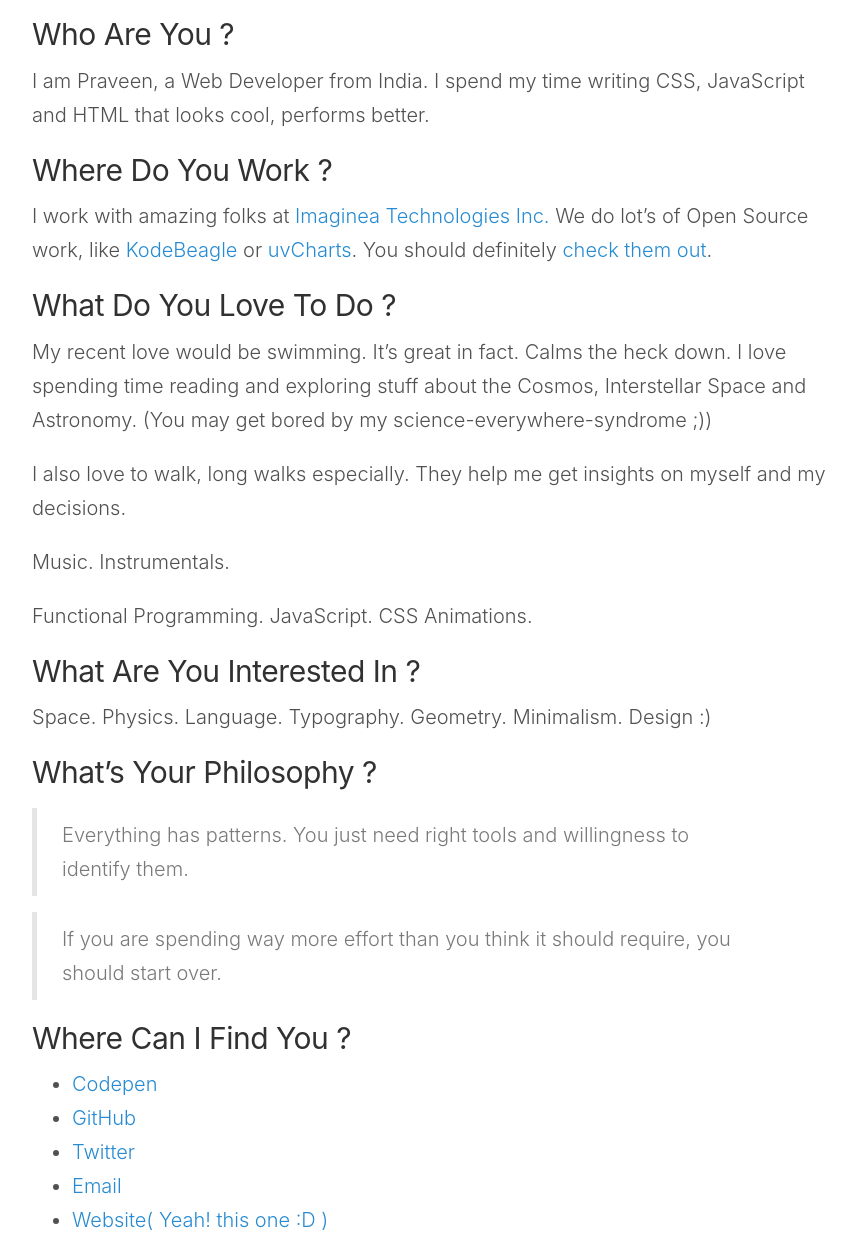
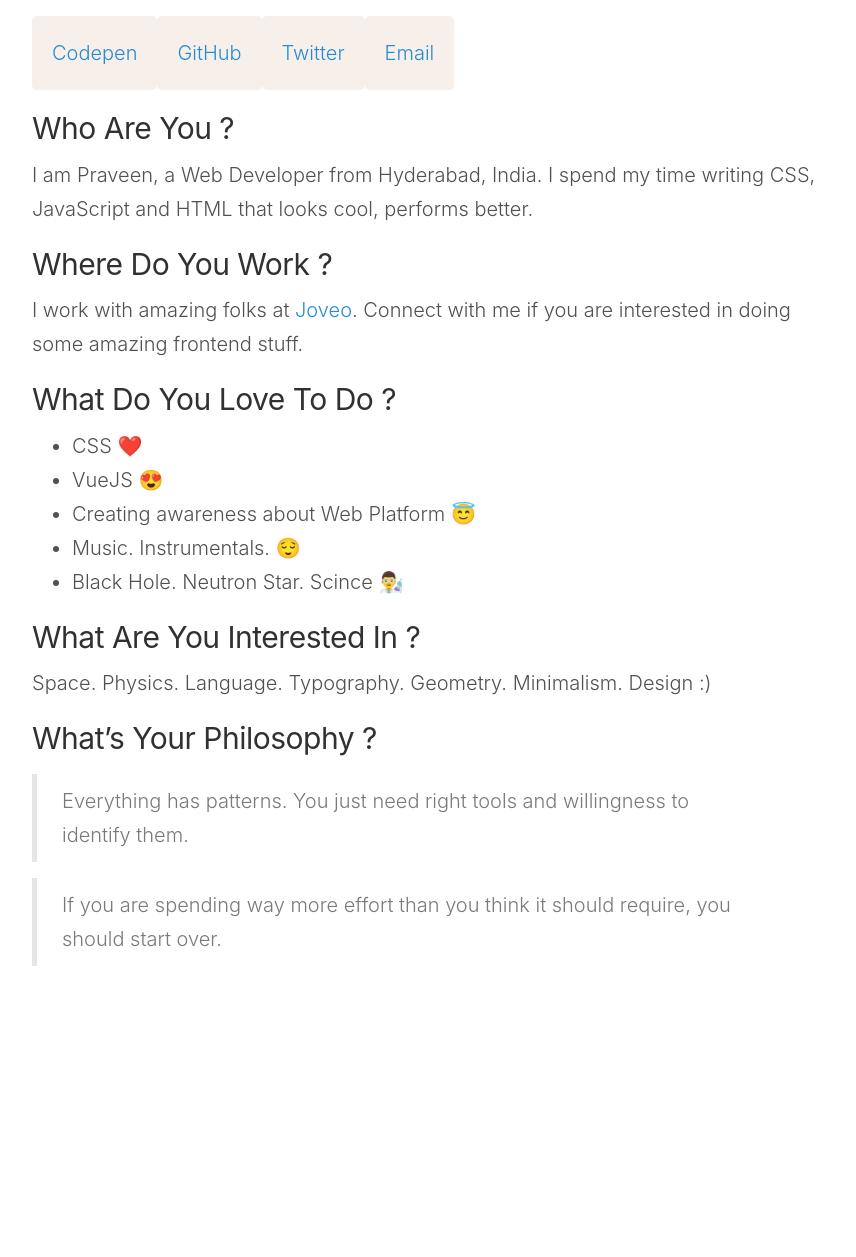
Before and after one commit to praveenpuglia/praveenpuglia.github.io, a Jekyll site: the page built from about.md, in a window 1280 px wide, cut to the strip 474-1731 px from the top of the page. Shown: the whole strip, without its empty margins (208-1064 px from the left). Built offline with Jekyll 4.4.1, drawn with Linux system fonts in a browser that asks for light colours; after the commit the page ends 1460 px from its top, so only the background shows below that.

Commit message:
updated about

```diff
--- a/about.md
+++ b/about.md
@@ -7,20 +7,40 @@ title: About
 <img src="http://stackexchange.com/users/flair/1247292.png?theme=clean" width="208" height="58" alt="profile for Praveen Puglia on Stack Exchange, a network of free, community-driven Q&amp;A sites" title="profile for Praveen Puglia on Stack Exchange, a network of free, community-driven Q&amp;A sites">
 </a>
 
+<style>
+.social-connect {
+    display: flex;
+}
+.social-connect__item {
+    display: grid;
+    text-decoration: none;
+    padding: 1rem;
+    grid-gutter: 1rem;
+    align-items: center;
+    justify-content: center;
+    background: #f7f0ea;
+    border-radius: 0.25rem;
+}
+</style>
+<div class="social-connect">
+    <a href="http://codepen.io/praveenpuglia" class="social-connect__item">Codepen</a>
+    <a href="https://github.com/praveenpuglia" class="social-connect__item">GitHub</a>
+    <a href="https://twitter.com/praveenpuglia" class="social-connect__item">Twitter</a>
+    <a href="mailto:praveenpuglia@gmail.com" class="social-connect__item">Email</a>
+</div>
+
 ## Who Are You ?
-I am Praveen, a Web Developer from India. I spend my time writing CSS, JavaScript and HTML that looks cool, performs better.
+I am Praveen, a Web Developer from Hyderabad, India. I spend my time writing CSS, JavaScript and HTML that looks cool, performs better.
 
 ## Where Do You Work ?
-I work with amazing folks at [Imaginea Technologies Inc.](http://imaginea.com/) We do lot's of Open Source work, like [KodeBeagle](http://kodebeagle.com/) or [uvCharts](http://imaginea.github.io/uvCharts/). You should definitely [check them out](https://github.com/imaginea).
+I work with amazing folks at [Joveo](http://www.joveo.com/team.html). Connect with me if you are interested in doing some amazing frontend stuff.
 
 ## What Do You Love To Do ?
-My recent love would be swimming. It's great in fact. Calms the heck down. I love spending time reading and exploring stuff about the Cosmos, Interstellar Space and Astronomy. (You may get bored by my science-everywhere-syndrome ;))
-
-I also love to walk, long walks especially. They help me get insights on myself and my decisions.
-
-Music. Instrumentals.
-
-Functional Programming. JavaScript. CSS Animations.
+- CSS ❤️
+- VueJS 😍
+- Creating awareness about Web Platform 😇
+- Music. Instrumentals. 😌
+- Black Hole. Neutron Star. Scince 👨‍🔬
 
 ## What Are You Interested In ?
 Space. Physics. Language. Typography. Geometry. Minimalism. Design :)
@@ -29,11 +49,3 @@ Space. Physics. Language. Typography. Geometry. Minimalism. Design :)
 > Everything has patterns. You just need right tools and willingness to identify them.
 
 > If you are spending way more effort than you think it should require, you should start over.
-
-## Where Can I Find You ?
-
-- [Codepen](http://codepen.io/praveenpuglia)
-- [GitHub](https://github.com/praveenpuglia)
-- [Twitter](https://twitter.com/praveenpuglia)
-- [Email](mailto:praveenpuglia@gmail.com)
-- [Website( Yeah! this one :D )](http://praveenpuglia.com)
```
